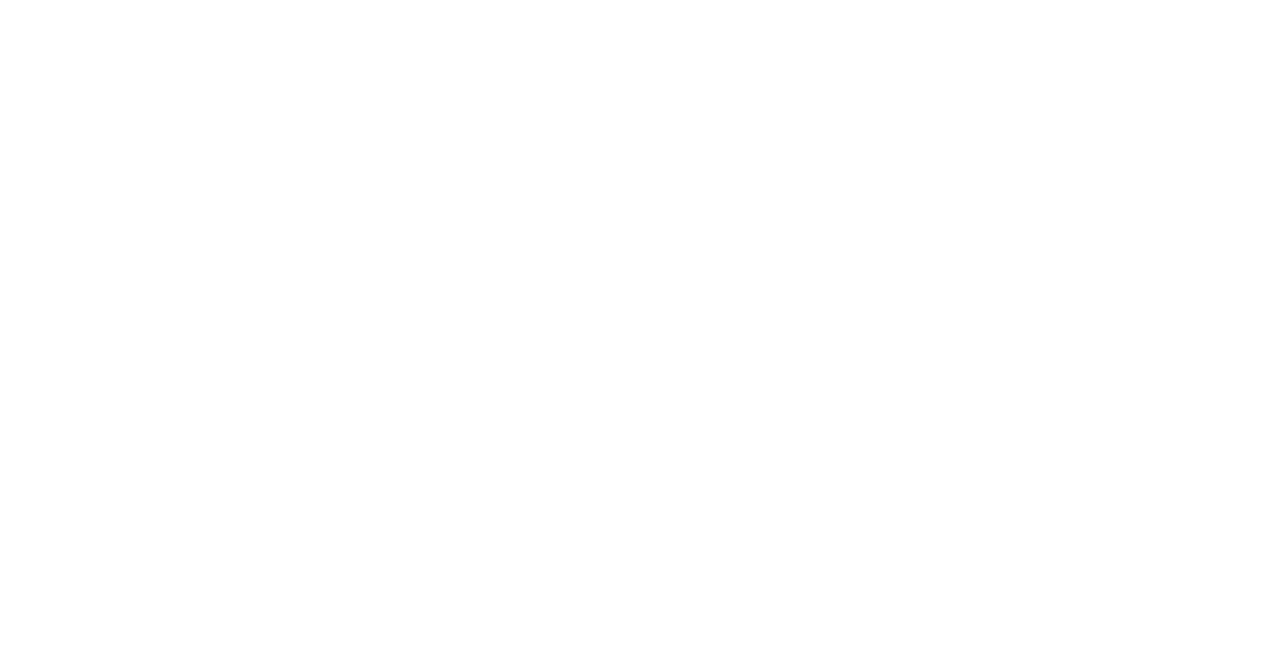
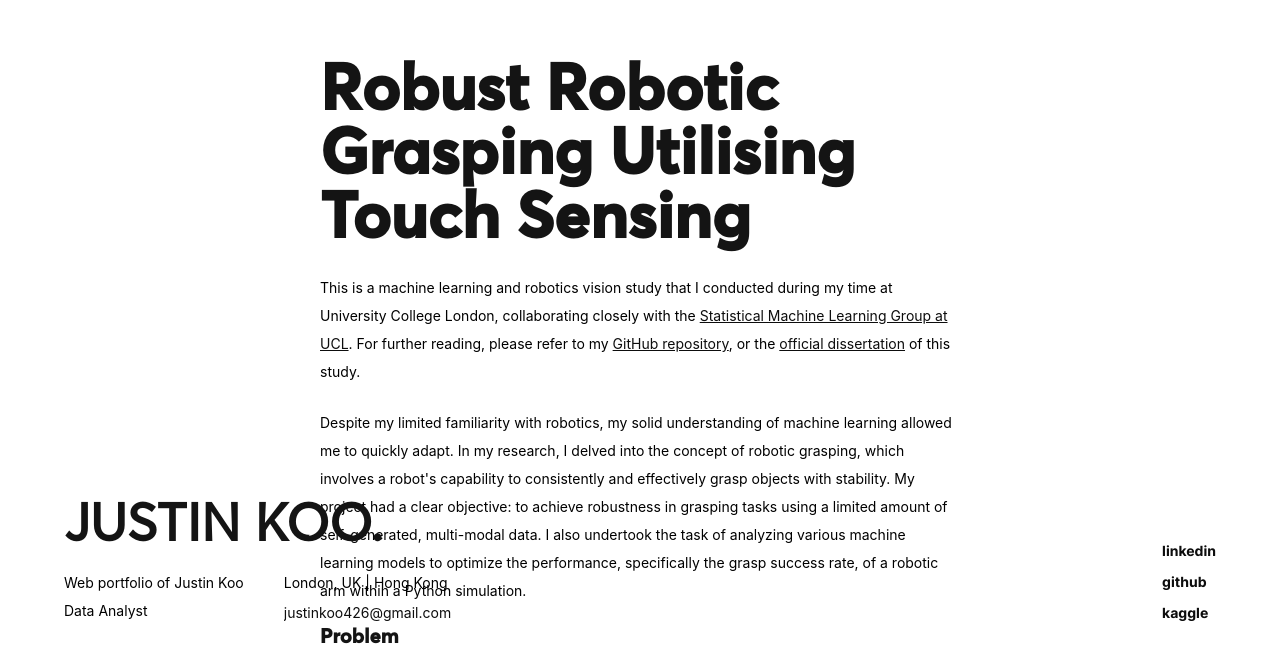
Before and after one commit to jhtkoo0426/jhtkoo0426.github.io, a React (Create React App) app in the folder app/: page /ucldiss in a window 1280 px wide. Before the commit this address had no page. Shown: the part 132-800 px from the top of the page. Built offline with nearby package versions, Linux system fonts and the light colour scheme.

Commit message:
Added links to projects

```diff
--- a/app/src/App.js
+++ b/app/src/App.js
@@ -26,7 +26,7 @@
       <Route path="/" element={<Layout/>}>
         <Route path="/" index element={<Home/>} />
         <Route path="/work" element={<Work/>} />
-        <Route path="/ucl" element={<UCLdiss/>} />
+        <Route path="/ucldiss" element={<UCLdiss/>} />
       </Route>
     </Routes>
   );
--- a/app/src/components/ProjectLink.js
+++ b/app/src/components/ProjectLink.js
@@ -6,9 +6,9 @@
 import Title from "./Title";
 
 
-const ProjectLink = ({ id, year, project_title, href }) => {
+const ProjectLink = ({ id, year, project_title, href, external }) => {
     return (
-        <Link className='anchor project-link' to={href}>
+        <Link className='anchor project-link' to={href} target={external === true ? '_blank' : '_self'}>
             <p className='year'>{year}</p>
             <div className='slash'></div>
             <Title size='huge' text_transform='upper' font='avertabold'>{project_title}</Title>
--- a/app/src/css/home.scss
+++ b/app/src/css/home.scss
@@ -6,7 +6,7 @@
         text-align: right;
         display: flex;
         flex-direction: column;
-        perspective: 500px;
+        perspective: 600px;
     }
 }
 
--- a/app/src/css/layout.scss
+++ b/app/src/css/layout.scss
@@ -74,7 +74,7 @@
     justify-content: space-between;
     align-items: end;
 
-    .nav-links {
+    .nav-links-left {
         .nav-icon { margin-bottom: 20px; }
         .nav-info {
             display: grid;
@@ -88,6 +88,16 @@
         }
     }
 
+    .nav-links-right {
+        display: flex;
+        grid-column-gap: 40px;
+
+        .general-nav-links > .anchor {
+            font-family: 'InterBold';
+            color: var(--white);
+        }
+    }
+
     .social-links {
         .anchor { font-family: 'InterBold'; }
         &.home > .anchor { color: var(--white); }
--- a/app/src/pages/Home.js
+++ b/app/src/pages/Home.js
@@ -10,12 +10,12 @@
     return (
         <div className='homepage'>
             <div className='projects-nav'>
-                <ProjectLink year={2023} project_title={'zephyr'}></ProjectLink>
+                <ProjectLink year={2023} project_title={'zephyr'} external={true}></ProjectLink>
                 <ProjectLink year={2023} project_title={'tube planner'}></ProjectLink>
                 <ProjectLink year={2023} project_title={'london qol analysis'}></ProjectLink>
                 <ProjectLink year={2023} project_title={'housing price prediction'}></ProjectLink>
                 <ProjectLink year={2023} project_title={'epidemic simulation'}></ProjectLink>
-                <ProjectLink year={2023} project_title={'ucl diss.'}></ProjectLink>
+                <ProjectLink year={2023} project_title={'ucl diss.'} href={'/ucldiss'}></ProjectLink>
                 <ProjectLink year={2022} project_title={'autofaq'}></ProjectLink>
                 <ProjectLink year={2020} project_title={'tetris ai'}></ProjectLink>
                 <ProjectLink year={2020} project_title={'l4s school analysis'}></ProjectLink>
--- a/app/src/pages/Layout.js
+++ b/app/src/pages/Layout.js
@@ -45,7 +45,7 @@
             <div className="main-container"><Outlet /></div>
           </div>
           <div className={`botnav ${isHome ? 'home' : ''}`}>
-            <div className={`nav-links ${isHome ? 'home' : ''}`}>
+            <div className={`nav-links-left ${isHome ? 'home' : ''}`}>
               <Link className='anchor nav-icon' to='/'>
                 <Title font='averta' text_transform='upper' size='medium'>
                   justin koo.
@@ -60,6 +60,10 @@
                 </Anchor>
               </div>
             </div>
+            <div className='nav-links-right'>
+              <div className={`general-nav-links ${isHome ? 'home': ''}`}>
+                <Link className='anchor' to="">about</Link>
+              </div>
               <div className={`social-links ${isHome ? 'home': ''}`}>
                   <Anchor target={true} underline={false} href={"https://www.linkedin.com/in/koo-justin/"}>
                     linkedin
@@ -70,7 +74,7 @@
                   <Anchor target={true} underline={false} href={"https://www.kaggle.com/jhtkoo0426"}>
                     kaggle
                   </Anchor>
-
+              </div>
             </div>
           </div>
         </>
```
Also changed, not shown: app/src/components/useSideScroll.js (deleted, +0 -33 lines). Lines whose indentation alone changed are shown as unchanged.
